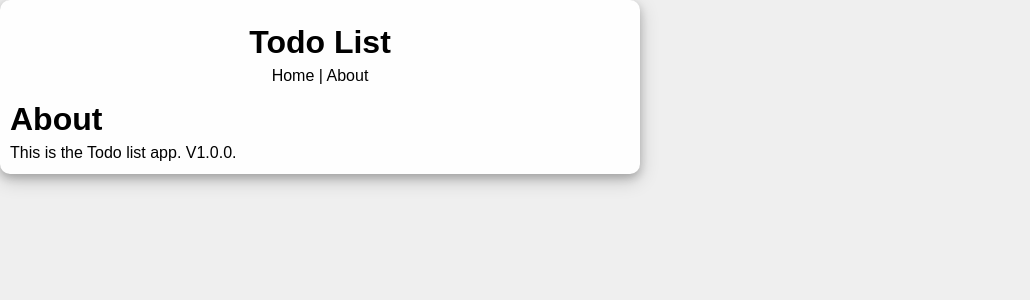
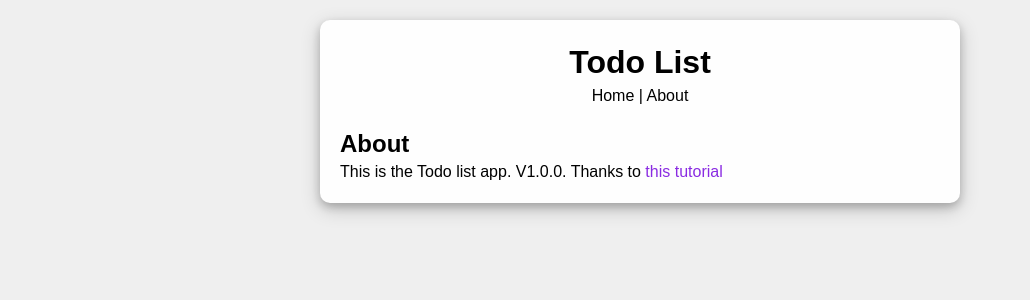
Before and after one commit to akun1/react-todo, a React (Create React App) app: page /about in a window 1280 px wide. Shown: the top 300 px of the page, without its empty margins (0-1030 px from the left). Built offline with nearby package versions, Linux system fonts and the light colour scheme; no server answers.

Commit message:
added all css

```diff
--- a/src/App.css
+++ b/src/App.css
@@ -28,4 +28,8 @@ a {
   box-shadow: 0 4px 8px 0 rgba(0, 0, 0, 0.2), 0 6px 20px 0 rgba(0, 0, 0, 0.19);
   border-radius: 10px;
   background-color: #fefefe;
+  margin: auto;
+  margin-top: 20px;
+  margin-bottom: 30px;
+  overflow-y: auto;
 }
--- /dev/null
+++ b/src/components/pages/About.css
@@ -0,0 +1,7 @@
+#about-container {
+    margin: 10px;
+}
+
+#tutorial-link {
+    color: blueviolet;
+}
--- a/src/components/pages/About.js
+++ b/src/components/pages/About.js
@@ -1,11 +1,12 @@
-import React from 'react'
+import React from 'react';
+import './About.css';
 
 function About() {
   return (
-    <React.Fragment>
-        <h1>About</h1>
-        <p>This is the Todo list app. V1.0.0.</p>
-    </React.Fragment>
+    <div id='about-container'>
+        <h2>About</h2>
+        <p>This is the Todo list app. V1.0.0. Thanks to <a href="https://www.youtube.com/watch?v=sBws8MSXN7A&list=LLT91ZPGSB3z1gHG4lxast_A&index=6&t=1479s" id='tutorial-link'>this tutorial</a> </p>
+    </div>
   )
 }
 
```
